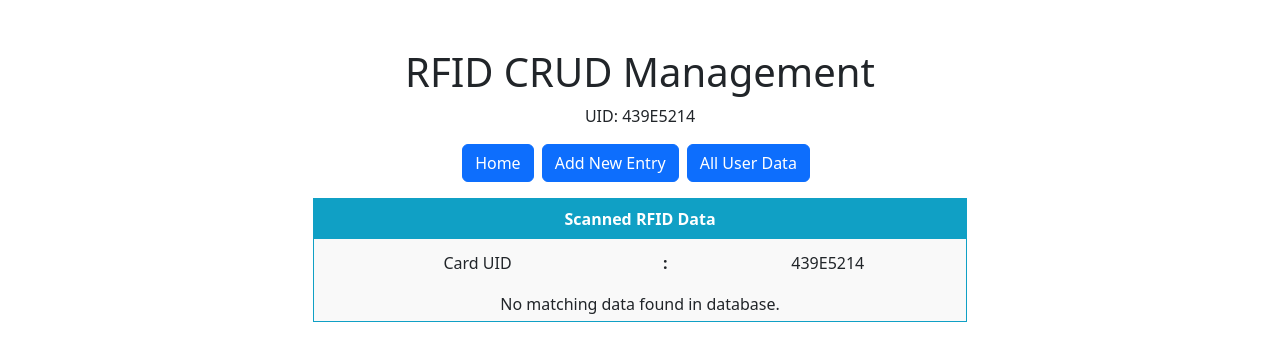
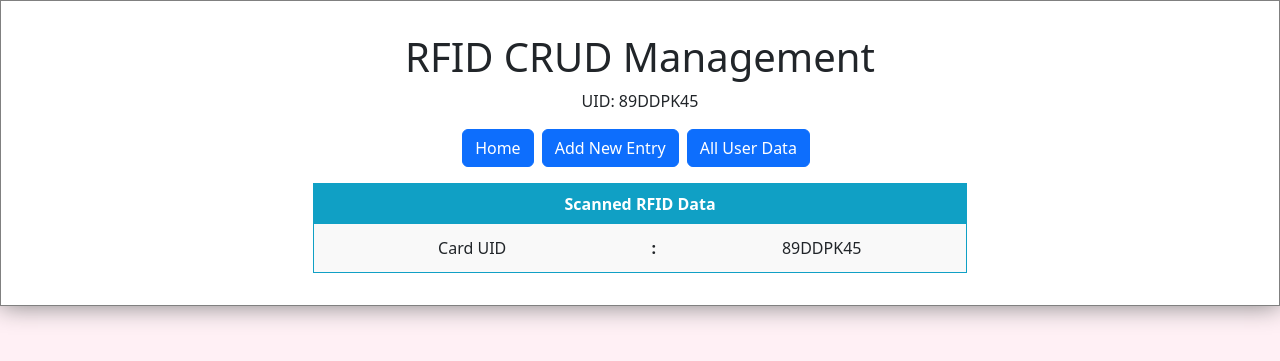
Before and after one commit to Erlang123/esp8266, a PHP site: page / in a window 1280 px wide. Shown: the top 361 px of the page. Run offline with PHP 8.4, Linux system fonts and the light colour scheme; data that the repository does not hold is empty; some libraries are stand-ins or nearby versions.

Commit message:
Add files via upload

```diff
--- a/rfid_crud/UIDContainer.php
+++ b/rfid_crud/UIDContainer.php
@@ -1 +1,60 @@
-<?php $UIDresult = '439E5214'; ?>
+<?php
+
+	// Cek status session
+	if(session_status() == PHP_SESSION_DISABLED){
+		// Kalau session belum aktif, maka mulai session baru
+		session_start();
+	}
+
+	$_SESSION['UIDresult'] = null;
+
+
+	function function_ntahlah() : object{
+
+		$file = fopen('storage.json', 'r');
+
+		// Check ketersediaan file json
+		if(!$file){
+
+			// Kalau nggak tersedia, eksekusi block ini
+
+			die("Path not isn't valid");
+			fclose($file);
+
+		}
+
+
+		// Extract file json
+		$json;
+		while(!feof($file)) {
+
+			$json = json_decode(fgets($file));
+
+		}
+
+		fclose($file);
+
+		// return object JSON
+		return $json;
+	}
+
+
+	$_SESSION['UIDresult'] = function_ntahlah()->UIDresult;
+
+
+	// Cek req_code dari AJAX
+	if(isset($_GET['req_code'])){
+
+		// Memilah block yang cocok dengan req_code AJAX
+		switch ($_GET['req_code']) {
+
+			case 0: // Get UIDresult
+				echo $_SESSION['UIDresult'];
+				break;
+
+			default:
+				echo "Error";
+				break;
+		}
+	}
+?>
--- a/rfid_crud/db_connect.php
+++ b/rfid_crud/db_connect.php
@@ -3,7 +3,7 @@ class Database {
         private static $host = "127.0.0.1";  // Sesuaikan dengan host database
         private static $dbname = "rfid_system";  // Sesuaikan dengan nama database
         private static $username = "postgres";  // Sesuaikan dengan username PostgreSQL
-    private static $password = "postgres";  // Ganti dengan password PostgreSQL Anda
+        private static $password = "superuser";  // Ganti dengan password PostgreSQL Anda
         private static $port = "5432";  // Port default PostgreSQL
         private static $pdo = null;
 
--- a/rfid_crud/index.php
+++ b/rfid_crud/index.php
@@ -1,19 +1,36 @@
 <?php
-include('includes/header.php');
+// include('includes/header.php');
 include('db_connect.php');
 include('UIDContainer.php'); // Including UIDContainer.php to retrieve $UIDresult
 
 // Retrieve UID from POST request or fallback to UIDContainer
-$UIDresult = $_POST['UID'] ?? $UIDresult ?? '';
+// $UIDresult = $_POST['UID'] ?? $UIDresult ?? '';
 ?>
 
 <!DOCTYPE html>
 <html lang="en">
+
+
     <head>
         <meta name="viewport" content="width=device-width, initial-scale=1.0">
         <meta charset="utf-8">
-    <link href="css/bootstrap.min.css" rel="stylesheet">
+        <link href="https://cdn.jsdelivr.net/npm/bootstrap@5.3.3/dist/css/bootstrap.min.css" rel="stylesheet">
+        <script src="https://cdn.jsdelivr.net/npm/bootstrap@5.3.3/dist/js/bootstrap.bundle.min.js"></script>
         <style>
+
+            body {
+                background-color: lavenderblush;
+            }
+
+            .main-custom-1 {
+                background-color: white;
+                border-color: gray;
+                border-style: solid;
+                border-width: 1px;
+                box-shadow: 0 0 24px 0px gray;
+                padding: 2rem;
+            }
+
             html {
                 font-family: Arial, sans-serif;
                 text-align: center;
@@ -21,23 +38,20 @@ $UIDresult = $_POST['UID'] ?? $UIDresult ?? '';
             td.lf {
                 padding: 12px 15px;
             }
+
         </style>
-    <script>
-        function updateData() {
-            fetch('index.php')
-                .then(response => response.text())
-                .then(data => {
-                    document.documentElement.innerHTML = data;
-                });
-        }
-        setInterval(updateData, 2000); // Update every 2 seconds
-    </script>
     </head>
+
+
     <body>
+        <div class="container-fluid" >
+            <div class="row">
+                <div class="col-sm-12 main-custom-1">
+
                     <h1 class="text-center">RFID CRUD Management</h1>
 
                     <p class="text-center">
-        UID: <?= !empty($UIDresult) ? htmlspecialchars($UIDresult) : 'No UID data available.' ?>
+                        UID: <span class="updateable_uid"></span>
                     </p>
 
                     <div class="d-flex justify-content-center mb-3">
@@ -59,73 +73,35 @@ $UIDresult = $_POST['UID'] ?? $UIDresult ?? '';
                                         <tr>
                                             <td class="lf">Card UID</td>
                                             <td><b>:</b></td>
-                            <td><?= htmlspecialchars($UIDresult); ?></td>
+                                            <td class="updateable_uid"></td>
                                         </tr>
-                        <?php
-                        if (!empty($UIDresult)) {
-                            $pdo = Database::connect();
-                            $query = "SELECT * FROM rfid_data WHERE card_uid = :card_uid";
-                            $stmt = $pdo->prepare($query);
-                            $stmt->bindParam(':card_uid', $UIDresult, PDO::PARAM_STR);
-                            $stmt->execute();
-                            $matchedData = $stmt->fetch(PDO::FETCH_ASSOC);
-                            Database::disconnect();
-                        ?>
-                        <?php if ($matchedData): ?>
-                            <tr bgcolor="#f2f2f2">
-                                <td class="lf">Name</td>
-                                <td><b>:</b></td>
-                                <td><?= htmlspecialchars($matchedData['name'] ?? 'N/A'); ?></td>
-                            </tr>
-                            <tr>
-                                <td class="lf">Age</td>
-                                <td><b>:</b></td>
-                                <td><?= htmlspecialchars($matchedData['age'] ?? 'N/A'); ?></td>
-                            </tr>
-                            <tr bgcolor="#f2f2f2">
-                                <td class="lf">Designation</td>
-                                <td><b>:</b></td>
-                                <td><?= htmlspecialchars($matchedData['designation'] ?? 'N/A'); ?></td>
-                            </tr>
-                            <tr>
-                                <td class="lf">Location</td>
-                                <td><b>:</b></td>
-                                <td><?= htmlspecialchars($matchedData['location'] ?? 'N/A'); ?></td>
-                            </tr>
-                            <tr bgcolor="#f2f2f2">
-                                <td class="lf">Item Code</td>
-                                <td><b>:</b></td>
-                                <td><?= htmlspecialchars($matchedData['item_code'] ?? 'N/A'); ?></td>
-                            </tr>
-                            <tr>
-                                <td class="lf">Item Name</td>
-                                <td><b>:</b></td>
-                                <td><?= htmlspecialchars($matchedData['item_name'] ?? 'N/A'); ?></td>
-                            </tr>
-                            <tr bgcolor="#f2f2f2">
-                                <td class="lf">Quantity</td>
-                                <td><b>:</b></td>
-                                <td><?= htmlspecialchars($matchedData['quantity'] ?? 'N/A'); ?></td>
-                            </tr>
-                            <tr>
-                                <td class="lf">Unit</td>
-                                <td><b>:</b></td>
-                                <td><?= htmlspecialchars($matchedData['unit'] ?? 'N/A'); ?></td>
-                            </tr>
-                        <?php else: ?>
-                            <tr>
-                                <td colspan="3" align="center">No matching data found in database.</td>
-                            </tr>
-                        <?php endif; ?>
-                        <?php } else { ?>
-                        <tr>
-                            <td colspan="3" align="center">No RFID scan detected.</td>
-                        </tr>
-                        <?php } ?>
                                     </table>
                                 </td>
                             </tr>
                         </table>
                     </div>
+
+                </div>
+            </div>
+        </div>
     </body>
+
+
+
+    <script type="text/javascript">
+        let url = 'UIDContainer.php?req_code=0';
+        setInterval(updateDD, 1000);
+        async function updateDD(){
+            let http_req = await fetch(url);
+            let req_res = await http_req.text();
+
+            // console.log(req_res);
+            const element = document.getElementsByClassName('updateable_uid');
+            element[0].innerHTML = req_res;
+            element[1].innerHTML = req_res;
+        }
+    </script>
+
+
+
 </html>
--- /dev/null
+++ b/rfid_crud/storage.json
@@ -0,0 +1 @@
+{"UIDresult":"89DDPK45"}
```
Also changed, not shown: rfid_crud/getUID.php (+27 -8 lines). Lines whose indentation alone changed are shown as unchanged.
